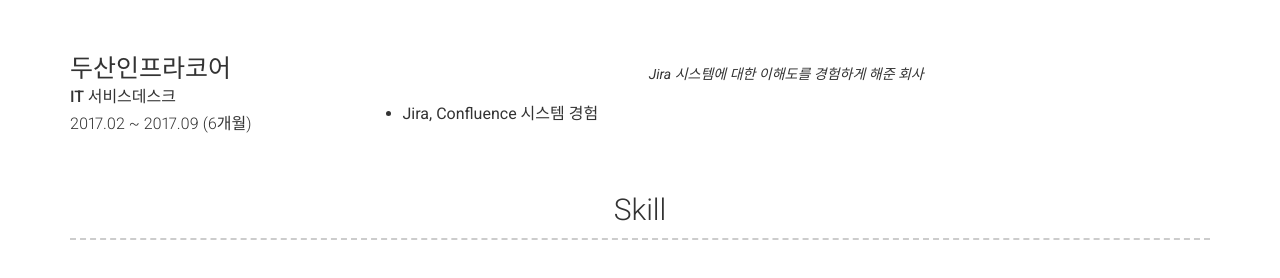
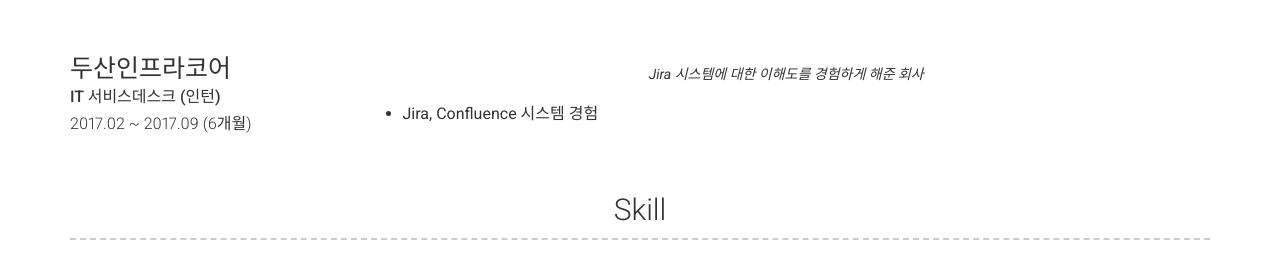
Before and after one commit to mystyle2006/mystyle2006.github.io, a Jekyll site: the page built from index.md, in a window 1280 px wide and 900 px high, scrolled down 930 px. Shown: the part 173-451 px from the top of the window. Built offline with Jekyll 4.4.1, drawn with Linux system fonts in a browser that asks for light colours; nearby versions of some CDN libraries.

Commit message:
두산 sub_title 수정

```diff
--- a/_config.yml
+++ b/_config.yml
@@ -83,7 +83,7 @@ content:
 
       - layout: left
         title: 두산인프라코어
-        sub_title: IT 서비스데스크
+        sub_title: IT 서비스데스크 (인턴)
         caption: 2017.02 ~ 2017.09 (6개월)
         quote: >
           Jira 시스템에 대한 이해도를 경험하게 해준 회사
```
